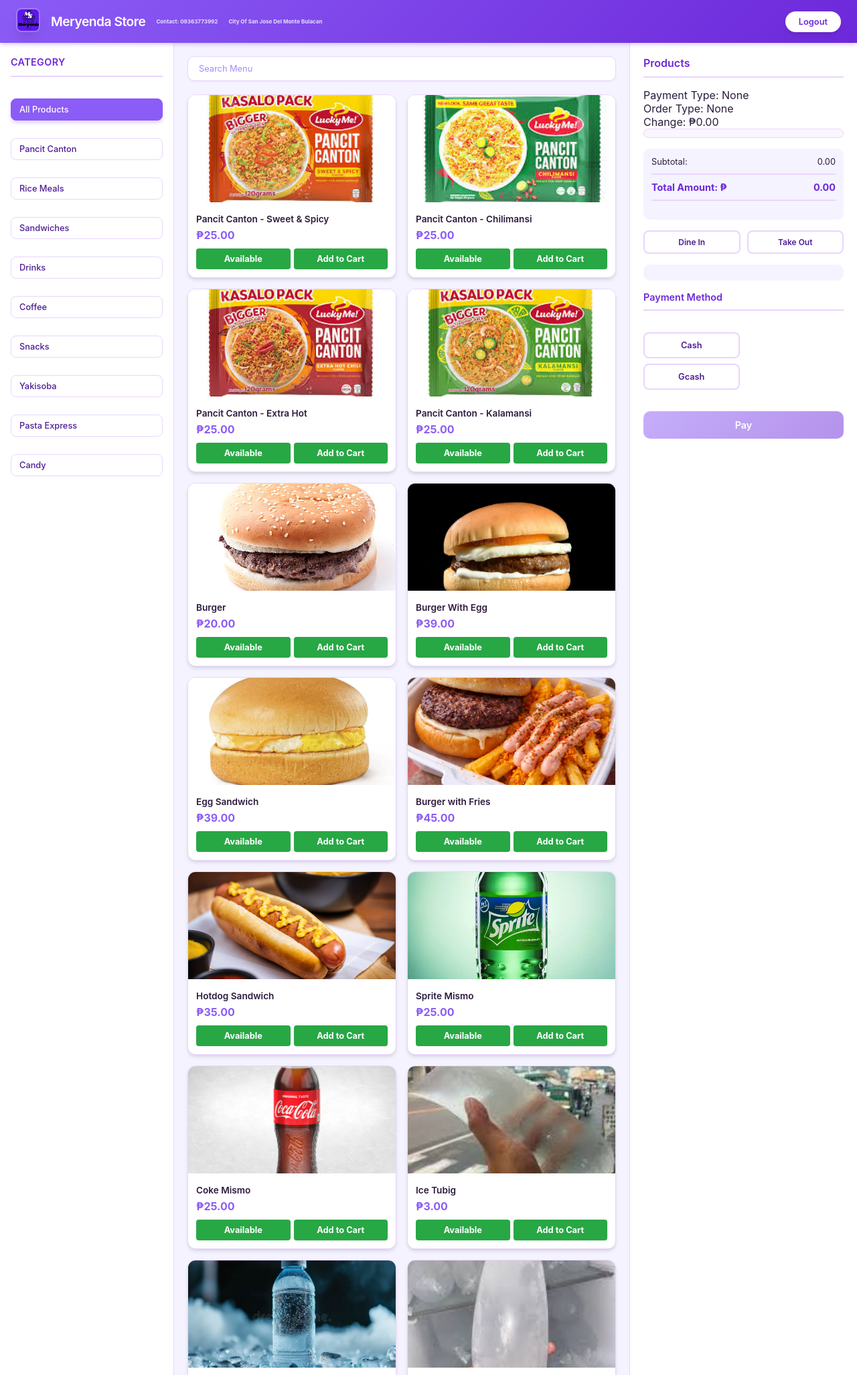
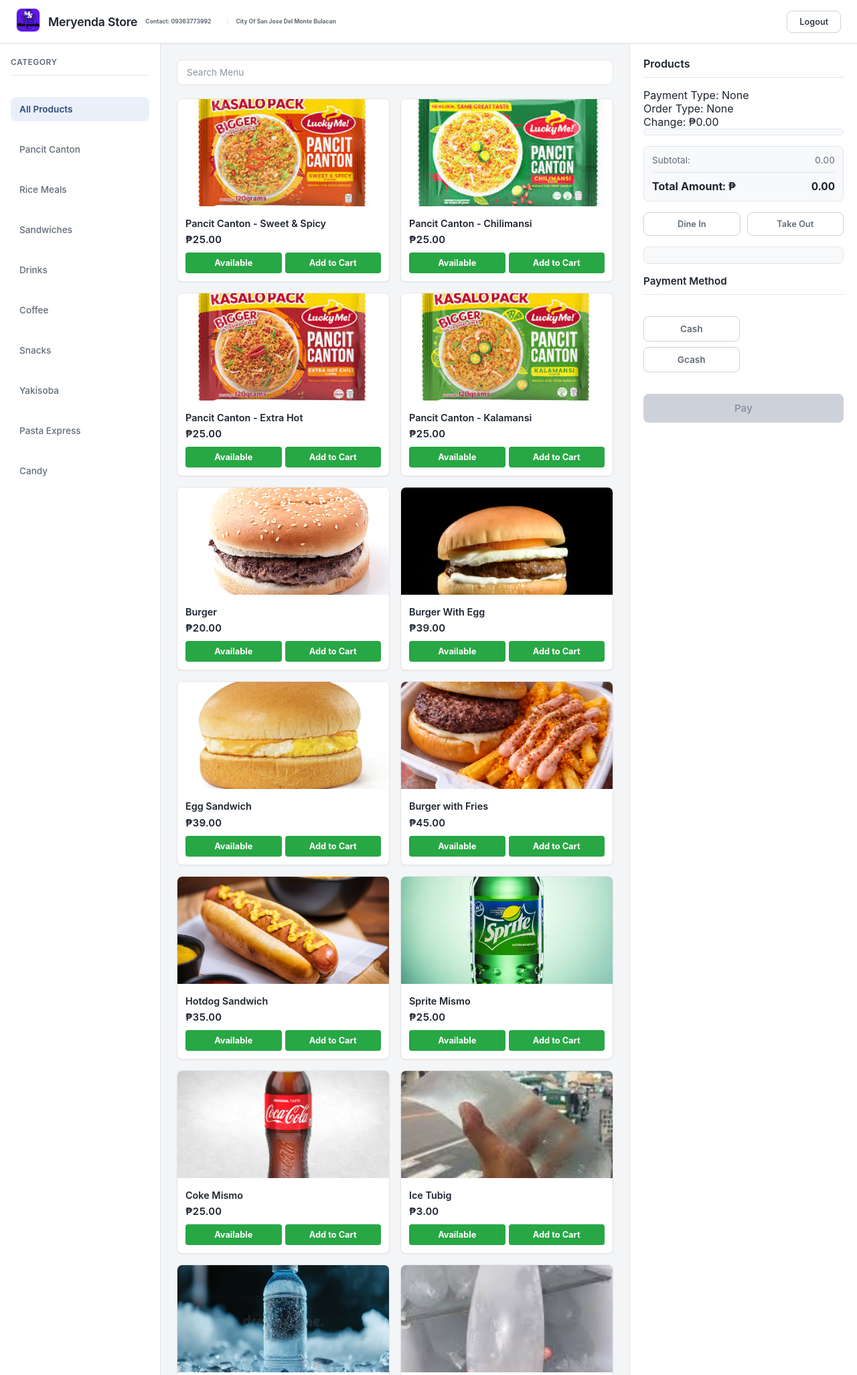
Before and after one commit to archiecodes42-alt/meryenda-store-login, a Node project: template views/staffdashboard.ejs in a window 1280 px wide. Shown: the top 2053 px of the page at 67% size. Run offline with Node 20 templates, Linux system fonts and the light colour scheme; the template is opened without the code that fills it, so the values that code supplies are empty; some libraries are stand-ins or nearby versions.

Commit message:
quick fix

```diff
--- a/public/script/staff.js
+++ b/public/script/staff.js
@@ -288,7 +288,7 @@ const menuDatabase = [
     {
         id: 611,
         name: "Siomai - 4 pieces",
-        price: 20,
+        price: 24,
         category: "Snacks",
         image: "/images/siomai.png",
         description: "4 pieces of siomai",
@@ -298,7 +298,7 @@ const menuDatabase = [
     {
         id: 612,
         name: "Siomai - 5 pieces",
-        price: 25,
+        price: 30,
         category: "Snacks",
         image: "/images/siomai.png",
         description: "5 pieces of siomai",
@@ -308,7 +308,7 @@ const menuDatabase = [
     {
         id: 613,
         name: "Siomai - 6 pieces",
-        price: 30,
+        price: 49,
         category: "Snacks",
         image: "/images/siomai.png",
         description: "6 pieces of siomai",
@@ -318,7 +318,7 @@ const menuDatabase = [
     {
         id: 614,
         name: "Siomai - 7 pieces",
-        price: 35,
+        price: 50,
         category: "Snacks",
         image: "/images/siomai.png",
         description: "7 pieces of siomai",
@@ -328,7 +328,7 @@ const menuDatabase = [
     {
         id: 615,
         name: "Siomai - 8 pieces",
-        price: 40,
+        price: 58,
         category: "Snacks",
         image: "/images/siomai.png",
         description: "8 pieces of siomai",
@@ -338,7 +338,7 @@ const menuDatabase = [
     {
         id: 616,
         name: "Siomai - 9 pieces",
-        price: 45,
+        price: 68,
         category: "Snacks",
         image: "/images/siomai.png",
         description: "9 pieces of siomai",
@@ -348,7 +348,7 @@ const menuDatabase = [
     {
         id: 617,
         name: "Siomai - 10 pieces",
-        price: 50,
+        price: 79,
         category: "Snacks",
         image: "/images/siomai.png",
         description: "10 pieces of siomai",
--- a/public/staff.css
+++ b/public/staff.css
@@ -1,4 +1,32 @@
-/* Base Styles */
+/* ==========================================================
+   Design tokens
+   ========================================================== */
+:root {
+    --bg: #f4f5f7;
+    --surface: #ffffff;
+    --surface-alt: #f8f9fb;
+    --border: #e2e5ea;
+    --border-strong: #cdd2da;
+
+    --text: #1c2430;
+    --text-muted: #5f6b7a;
+    --text-faint: #8a94a3;
+
+    --primary: #2f4a7d;
+    --primary-hover: #263d69;
+    --primary-soft: #eaf0f9;
+
+    --danger: #b42318;
+    --danger-soft: #fdecea;
+
+    --radius: 8px;
+    --shadow-sm: 0 1px 2px rgba(16, 24, 40, 0.06);
+    --shadow-md: 0 4px 12px rgba(16, 24, 40, 0.08);
+}
+
+/* ==========================================================
+   Base
+   ========================================================== */
 * {
     margin: 0;
     padding: 0;
@@ -7,20 +35,31 @@
 }
 
 body {
-    background-color: #f5f3ff;
-    color: #2d1b3c;
+    background-color: var(--bg);
+    color: var(--text);
     overflow-x: hidden;
+    -webkit-font-smoothing: antialiased;
 }
 
-/* Header/Navbar Styles */
+button:focus-visible,
+input:focus-visible,
+select:focus-visible {
+    outline: 2px solid var(--primary);
+    outline-offset: 2px;
+}
+
+/* ==========================================================
+   Header
+   ========================================================== */
 .header-navbar {
-    background: linear-gradient(135deg, #8b5cf6 0%, #6d28d9 100%);
-    color: white;
+    background-color: var(--surface);
+    color: var(--text);
     padding: 12px 24px;
     display: flex;
     justify-content: space-between;
     align-items: center;
-    box-shadow: 0 4px 6px -1px rgba(109, 40, 217, 0.2), 0 2px 4px -1px rgba(0, 0, 0, 0.06);
+    border-bottom: 1px solid var(--border);
+    box-shadow: var(--shadow-sm);
     position: sticky;
     top: 0;
     z-index: 100;
@@ -29,53 +68,64 @@ body {
 .brandname {
     display: flex;
     align-items: center;
-    flex-wrap: wrap;
-    gap: 16px;
+    gap: 12px;
 }
 
 .logo-img {
     height: 36px;
     width: 36px;
-    border-radius: 8px;
+    border-radius: var(--radius);
     object-fit: cover;
-    border: 2px solid rgba(255, 255, 255, 0.2);
-    box-shadow: 0 10px 15px -3px rgba(0, 0, 0, 0.1);
+    border: 1px solid var(--border);
 }
 
 .brandname h2 {
-    font-size: 1.2rem;
+    font-size: 1.1rem;
     font-weight: 600;
-    letter-spacing: -0.025em;
-    color: white;
+    letter-spacing: -0.01em;
+    color: var(--text);
 }
 
-.Contacts, .Location {
-    font-size: 0.75rem;
-    opacity: 0.9;
-    max-width: 200px;
-    color: rgba(255, 255, 255, 0.9);
+.navbar-info {
+    display: flex;
+    align-items: center;
+    gap: 24px;
+    margin-left: auto;
+    margin-right: 24px;
+}
+
+.Contacts,
+.Location {
+    font-size: 0.8rem;
+    color: var(--text-muted);
+    white-space: nowrap;
+}
+
+.Contacts {
+    padding-right: 24px;
+    border-right: 1px solid var(--border);
 }
 
 .logout-btn button {
-    background-color: white;
-    color: #6d28d9;
-    border: none;
-    padding: 8px 20px;
-    border-radius: 100px;
-    font-weight: 600;
+    background-color: var(--surface);
+    color: var(--text);
+    border: 1px solid var(--border-strong);
+    padding: 8px 18px;
+    border-radius: var(--radius);
+    font-weight: 500;
     font-size: 0.8rem;
     cursor: pointer;
-    transition: all 0.2s ease;
-    box-shadow: 0 4px 6px -1px rgba(0, 0, 0, 0.1);
+    transition: background-color 0.15s ease, border-color 0.15s ease;
 }
 
 .logout-btn button:hover {
-    background-color: #f5f3ff;
-    transform: translateY(-1px);
-    box-shadow: 0 10px 15px -3px rgba(109, 40, 217, 0.2);
+    background-color: var(--surface-alt);
+    border-color: var(--text-faint);
 }
 
-/* Dashboard Layout */
+/* ==========================================================
+   Dashboard layout
+   ========================================================== */
 .staffdashboard {
     display: flex;
     min-height: calc(100vh - 70px);
@@ -86,114 +136,113 @@ body {
     width: 100%;
 }
 
-/* Sidebar Styles */
+/* ==========================================================
+   Sidebar
+   ========================================================== */
 .sidebar {
-    width: 260px;
-    background-color: white;
+    width: 240px;
+    background-color: var(--surface);
     padding: 20px 16px;
-    box-shadow: 4px 0 6px -1px rgba(0, 0, 0, 0.05);
     display: flex;
     flex-direction: column;
-    border-right: 1px solid #e9d5ff;
+    border-right: 1px solid var(--border);
 }
 
 .sidebar h2 {
-    color: #6d28d9;
-    font-size: 0.9rem;
+    color: var(--text-muted);
+    font-size: 0.75rem;
     font-weight: 600;
-    letter-spacing: 0.025em;
+    letter-spacing: 0.04em;
     text-transform: uppercase;
-    border-bottom: 2px solid #e9d5ff;
+    border-bottom: 1px solid var(--border);
     padding-bottom: 12px;
     margin-bottom: 12px;
 }
 
 .category-btn {
-    background-color: white;
-    border: 1px solid #e9d5ff;
-    color: #4c1d95;
-    padding: 8px 12px;
+    background-color: transparent;
+    border: 1px solid transparent;
+    color: var(--text-muted);
+    padding: 9px 12px;
     text-align: left;
-    border-radius: 8px;
+    border-radius: var(--radius);
     cursor: pointer;
-    transition: all 0.2s ease;
+    transition: background-color 0.15s ease, color 0.15s ease;
     font-weight: 500;
-    font-size: 0.8rem;
-    margin-bottom: 6px;
+    font-size: 0.85rem;
+    margin-bottom: 4px;
     width: 100%;
 }
 
 .category-btn:hover {
-    background-color: #f5f3ff;
-    border-color: #8b5cf6;
-    color: #5b21b6;
+    background-color: var(--surface-alt);
+    color: var(--text);
 }
 
 .category-btn.active {
-    background-color: #8b5cf6;
-    color: white;
-    border-color: #8b5cf6;
-    box-shadow: 0 4px 6px -1px rgba(139, 92, 246, 0.3);
+    background-color: var(--primary-soft);
+    color: var(--primary);
+    font-weight: 600;
 }
 
 .sidebar footer {
     margin-top: auto;
     padding-top: 20px;
-    font-size: 0.65rem;
-    color: #a78bfa;
+    font-size: 0.7rem;
+    color: var(--text-faint);
     text-align: center;
-    border-top: 1px solid #e9d5ff;
+    border-top: 1px solid var(--border);
 }
 
-/* Center Content Styles */
+/* ==========================================================
+   Center / menu
+   ========================================================== */
 .center {
     flex: 1;
-    padding: 20px;
-    background-color: #f5f3ff;
+    padding: 24px;
+    background-color: var(--bg);
     overflow-y: auto;
     height: calc(100vh - 70px);
     position: relative;
 }
 
 .center::-webkit-scrollbar {
-    width: 6px;
+    width: 8px;
 }
 
 .center::-webkit-scrollbar-track {
-    background: #f5f3ff;
-    border-radius: 10px;
+    background: transparent;
 }
 
 .center::-webkit-scrollbar-thumb {
-    background: #8b5cf6;
-    border-radius: 10px;
+    background: var(--border-strong);
+    border-radius: 8px;
 }
 
 .center::-webkit-scrollbar-thumb:hover {
-    background: #7c3aed;
+    background: var(--text-faint);
 }
 
 .search {
     width: 100%;
-    padding: 10px 16px;
-    border: 1px solid #e9d5ff;
-    border-radius: 10px;
-    font-size: 0.8rem;
+    padding: 10px 14px;
+    border: 1px solid var(--border);
+    border-radius: var(--radius);
+    font-size: 0.85rem;
     margin-bottom: 20px;
-    transition: all 0.2s ease;
-    background-color: white;
-    color: #2d1b3c;
-    box-shadow: 0 1px 3px 0 rgba(0, 0, 0, 0.05);
+    transition: border-color 0.15s ease, box-shadow 0.15s ease;
+    background-color: var(--surface);
+    color: var(--text);
 }
 
 .search:focus {
     outline: none;
-    border-color: #8b5cf6;
-    box-shadow: 0 0 0 4px rgba(139, 92, 246, 0.1);
+    border-color: var(--primary);
+    box-shadow: 0 0 0 3px rgba(47, 74, 125, 0.15);
 }
 
 .search::placeholder {
-    color: #a78bfa;
+    color: var(--text-faint);
 }
 
 .menu-grid {
@@ -203,24 +252,24 @@ body {
 }
 
 .menu-item {
-    background-color: white;
-    border-radius: 12px;
+    background-color: var(--surface);
+    border-radius: var(--radius);
     overflow: hidden;
-    box-shadow: 0 4px 6px -1px rgba(0, 0, 0, 0.1), 0 2px 4px -1px rgba(0, 0, 0, 0.06);
-    transition: all 0.3s ease;
-    border: 1px solid #e9d5ff;
+    box-shadow: var(--shadow-sm);
+    transition: box-shadow 0.2s ease, border-color 0.2s ease;
+    border: 1px solid var(--border);
 }
 
 .menu-item:hover {
-    transform: translateY(-4px);
-    box-shadow: 0 20px 25px -5px rgba(139, 92, 246, 0.2), 0 10px 10px -5px rgba(0, 0, 0, 0.04);
+    border-color: var(--border-strong);
+    box-shadow: var(--shadow-md);
 }
 
 .menu-item-img {
     width: 100%;
     height: 140px;
     object-fit: cover;
-    background-color: #f5f3ff;
+    background-color: var(--surface-alt);
 }
 
 .menu-item-details {
@@ -229,17 +278,18 @@ body {
 
 .menu-item-name {
     font-weight: 600;
-    font-size: 0.85rem;
-    color: #2d1b3c;
+    font-size: 0.9rem;
+    color: var(--text);
     margin-bottom: 4px;
     line-height: 1.4;
 }
 
 .menu-item-price {
-    color: #8b5cf6;
-    font-weight: 700;
-    font-size: 1rem;
+    color: var(--text);
+    font-weight: 600;
+    font-size: 0.95rem;
     margin-bottom: 10px;
+    font-variant-numeric: tabular-nums;
 }
 
 .options {
@@ -257,55 +307,58 @@ body {
 .option-select {
     width: 100%;
     padding: 6px 10px;
-    border: 1px solid #e9d5ff;
+    border: 1px solid var(--border);
     border-radius: 6px;
-    font-size: 0.75rem;
-    background-color: #f5f3ff;
-    color: #2d1b3c;
+    font-size: 0.8rem;
+    background-color: var(--surface);
+    color: var(--text);
 }
 
 .option-select option {
-    background-color: white;
-    color: #2d1b3c;
+    background-color: var(--surface);
+    color: var(--text);
 }
 
 .add-to-cart-btn {
-    background-color: #8b5cf6;
+    background-color: var(--primary);
     color: white;
     border: none;
-    padding: 8px 12px;
+    padding: 9px 12px;
     border-radius: 6px;
     cursor: pointer;
     font-weight: 600;
-    font-size: 0.75rem;
+    font-size: 0.8rem;
     width: 100%;
-    transition: all 0.2s ease;
-    box-shadow: 0 1px 3px 0 rgba(0, 0, 0, 0.1);
+    transition: background-color 0.15s ease;
 }
 
 .add-to-cart-btn:hover {
-    background-color: #7c3aed;
-    transform: scale(0.98);
+    background-color: var(--primary-hover);
 }
 
-/* Cart/Payment Section Styles */
+.add-to-cart-btn:active {
+    transform: scale(0.99);
+}
+
+/* ==========================================================
+   Cart / payment panel
+   ========================================================== */
 .product {
     width: 340px;
-    background-color: white;
+    background-color: var(--surface);
     padding: 20px;
-    box-shadow: -4px 0 10px rgba(139, 92, 246, 0.1);
     display: flex;
     flex-direction: column;
-    border-left: 1px solid #e9d5ff;
+    border-left: 1px solid var(--border);
 }
 
 .product h3 {
-    color: #6d28d9;
+    color: var(--text);
     font-size: 1rem;
     font-weight: 600;
     margin-bottom: 16px;
     padding-bottom: 10px;
-    border-bottom: 2px solid #e9d5ff;
+    border-bottom: 1px solid var(--border);
 }
 
 #productlist {
@@ -313,10 +366,10 @@ body {
     max-height: 280px;
     overflow-y: auto;
     margin-bottom: 16px;
-    border: 1px solid #e9d5ff;
-    border-radius: 10px;
-    padding: 6px;
-    background-color: #faf5ff;
+    border: 1px solid var(--border);
+    border-radius: var(--radius);
+    padding: 4px;
+    background-color: var(--surface-alt);
 }
 
 .cart-item {
@@ -335,57 +388,59 @@ body {
 .item-name {
     flex: 1;
     font-weight: 500;
-    color: #2d1b3c;
-    font-size: 0.8rem;
+    color: var(--text);
+    font-size: 0.85rem;
 }
 
 .item-flavor {
-    font-size: 0.65rem;
-    color: #a78bfa;
+    font-size: 0.7rem;
+    color: var(--text-faint);
     margin-left: 4px;
 }
 
 .item-quantity {
     margin: 0 8px;
     font-weight: 600;
-    color: #6d28d9;
-    background: #f5f3ff;
-    padding: 2px 6px;
-    border-radius: 16px;
-    font-size: 0.7rem;
+    color: var(--text-muted);
+    background: var(--surface);
+    border: 1px solid var(--border);
+    padding: 1px 7px;
+    border-radius: 12px;
+    font-size: 0.75rem;
 }
 
 .item-price {
     font-weight: 600;
-    color: #8b5cf6;
-    font-size: 0.8rem;
+    color: var(--text);
+    font-size: 0.85rem;
+    font-variant-numeric: tabular-nums;
 }
 
 .remove-item-btn {
-    background-color: #fecaca;
-    color: #991b1b;
+    background-color: transparent;
+    color: var(--danger);
     border: none;
-    width: 20px;
-    height: 20px;
+    width: 22px;
+    height: 22px;
     border-radius: 4px;
     cursor: pointer;
     margin-left: 8px;
-    font-size: 0.8rem;
+    font-size: 0.9rem;
     display: flex;
     align-items: center;
     justify-content: center;
-    transition: all 0.2s ease;
+    transition: background-color 0.15s ease;
 }
 
 .remove-item-btn:hover {
-    background-color: #f87171;
-    color: white;
+    background-color: var(--danger-soft);
 }
 
 .totals {
-    background-color: #f5f3ff;
+    background-color: var(--surface-alt);
+    border: 1px solid var(--border);
     padding: 12px;
-    border-radius: 10px;
+    border-radius: var(--radius);
     margin-bottom: 16px;
 }
 
@@ -393,19 +448,24 @@ body {
     display: flex;
     justify-content: space-between;
     margin-bottom: 6px;
-    color: #2d1b3c;
-    font-size: 0.8rem;
+    color: var(--text-muted);
+    font-size: 0.85rem;
+    font-variant-numeric: tabular-nums;
 }
 
 .totals h3 {
     display: flex;
     justify-content: space-between;
-    border-top: 2px solid #e9d5ff;
+    border-top: 1px solid var(--border);
+    border-bottom: none;
     padding-top: 10px;
+    padding-bottom: 0;
     margin-top: 10px;
-    color: #6d28d9;
-    font-size: 0.9rem;
+    margin-bottom: 0;
+    color: var(--text);
+    font-size: 1rem;
     font-weight: 700;
+    font-variant-numeric: tabular-nums;
 }
 
 .payment-section {
@@ -420,33 +480,33 @@ body {
 
 .dineinandtakeout-btn {
     flex: 1;
-    padding: 8px;
-    border: 2px solid #e9d5ff;
-    background-color: white;
-    color: #4c1d95;
-    border-radius: 8px;
+    padding: 9px;
+    border: 1px solid var(--border-strong);
+    background-color: var(--surface);
+    color: var(--text-muted);
+    border-radius: var(--radius);
     cursor: pointer;
     font-weight: 600;
-    font-size: 0.75rem;
-    transition: all 0.2s ease;
+    font-size: 0.8rem;
+    transition: background-color 0.15s ease, border-color 0.15s ease, color 0.15s ease;
 }
 
 .dineinandtakeout-btn:hover {
-    border-color: #8b5cf6;
-    background-color: #f5f3ff;
+    border-color: var(--primary);
+    color: var(--primary);
 }
 
 .dineinandtakeout-btn.selected {
-    background-color: #8b5cf6;
+    background-color: var(--primary);
     color: white;
-    border-color: #8b5cf6;
-    box-shadow: 0 4px 6px -1px rgba(139, 92, 246, 0.3);
+    border-color: var(--primary);
 }
 
 .customer-info {
-    background-color: #f5f3ff;
+    background-color: var(--surface-alt);
+    border: 1px solid var(--border);
     padding: 12px;
-    border-radius: 10px;
+    border-radius: var(--radius);
 }
 
 .form-group {
@@ -486,35 +546,34 @@ body {
 }
 
 .payment-methods h3 {
-    color: #6d28d9;
+    color: var(--text);
     margin-bottom: 12px;
-    font-size: 0.9rem;
+    font-size: 0.95rem;
 }
 
 .payment-method-btn {
     width: 48%;
     padding: 10px;
     margin-bottom: 8px;
-    border: 2px solid #e9d5ff;
-    background-color: white;
-    color: #4c1d95;
-    border-radius: 8px;
+    border: 1px solid var(--border-strong);
+    background-color: var(--surface);
+    color: var(--text-muted);
+    border-radius: var(--radius);
     cursor: pointer;
     font-weight: 600;
-    font-size: 0.8rem;
-    transition: all 0.2s ease;
+    font-size: 0.85rem;
+    transition: background-color 0.15s ease, border-color 0.15s ease, color 0.15s ease;
 }
 
 .payment-method-btn:hover {
-    border-color: #8b5cf6;
-    background-color: #f5f3ff;
+    border-color: var(--primary);
+    color: var(--primary);
 }
 
 .payment-method-btn.selected {
-    background-color: #8b5cf6;
+    background-color: var(--primary);
     color: white;
-    border-color: #8b5cf6;
-    box-shadow: 0 4px 6px -1px rgba(139, 92, 246, 0.3);
+    border-color: var(--primary);
 }
 
 #cash-btn {
@@ -526,59 +585,58 @@ body {
 }
 
 .input-payment-section h3 {
-    color: #6d28d9;
+    color: var(--text);
     margin-bottom: 10px;
-    font-size: 0.85rem;
+    font-size: 0.9rem;
 }
 
 .input-payment {
     width: 100%;
     padding: 10px;
-    border: 2px solid #e9d5ff;
-    border-radius: 8px;
-    font-size: 0.85rem;
-    background-color: white;
-    color: #2d1b3c;
+    border: 1px solid var(--border-strong);
+    border-radius: var(--radius);
+    font-size: 0.9rem;
+    background-color: var(--surface);
+    color: var(--text);
 }
 
 .input-payment:focus {
     outline: none;
-    border-color: #8b5cf6;
-    box-shadow: 0 0 0 3px rgba(139, 92, 246, 0.1);
+    border-color: var(--primary);
+    box-shadow: 0 0 0 3px rgba(47, 74, 125, 0.15);
 }
 
 .input-payment::placeholder {
-    color: #a78bfa;
+    color: var(--text-faint);
 }
 
 .pay-btn {
-    background: linear-gradient(135deg, #8b5cf6 0%, #6d28d9 100%);
+    background-color: var(--primary);
     color: white;
     border: none;
     padding: 12px;
-    border-radius: 10px;
-    font-size: 0.9rem;
+    border-radius: var(--radius);
+    font-size: 0.95rem;
     font-weight: 600;
     cursor: pointer;
-    transition: all 0.2s ease;
+    transition: background-color 0.15s ease;
     margin-top: 8px;
     width: 100%;
-    box-shadow: 0 4px 6px -1px rgba(139, 92, 246, 0.3);
 }
 
 .pay-btn:hover {
-    transform: translateY(-2px);
-    box-shadow: 0 10px 15px -3px rgba(139, 92, 246, 0.4);
+    background-color: var(--primary-hover);
 }
 
 .pay-btn:disabled {
-    opacity: 0.5;
+    background-color: var(--border-strong);
+    color: var(--text-faint);
     cursor: not-allowed;
-    transform: none;
-    box-shadow: none;
 }
 
-/* Receipt Styles */
+/* ==========================================================
+   Receipt
+   ========================================================== */
 #receiptModal {
     display: none;
     position: fixed;
```
Also changed, not shown: other parts of public/staff.css (+100 -70 lines).
